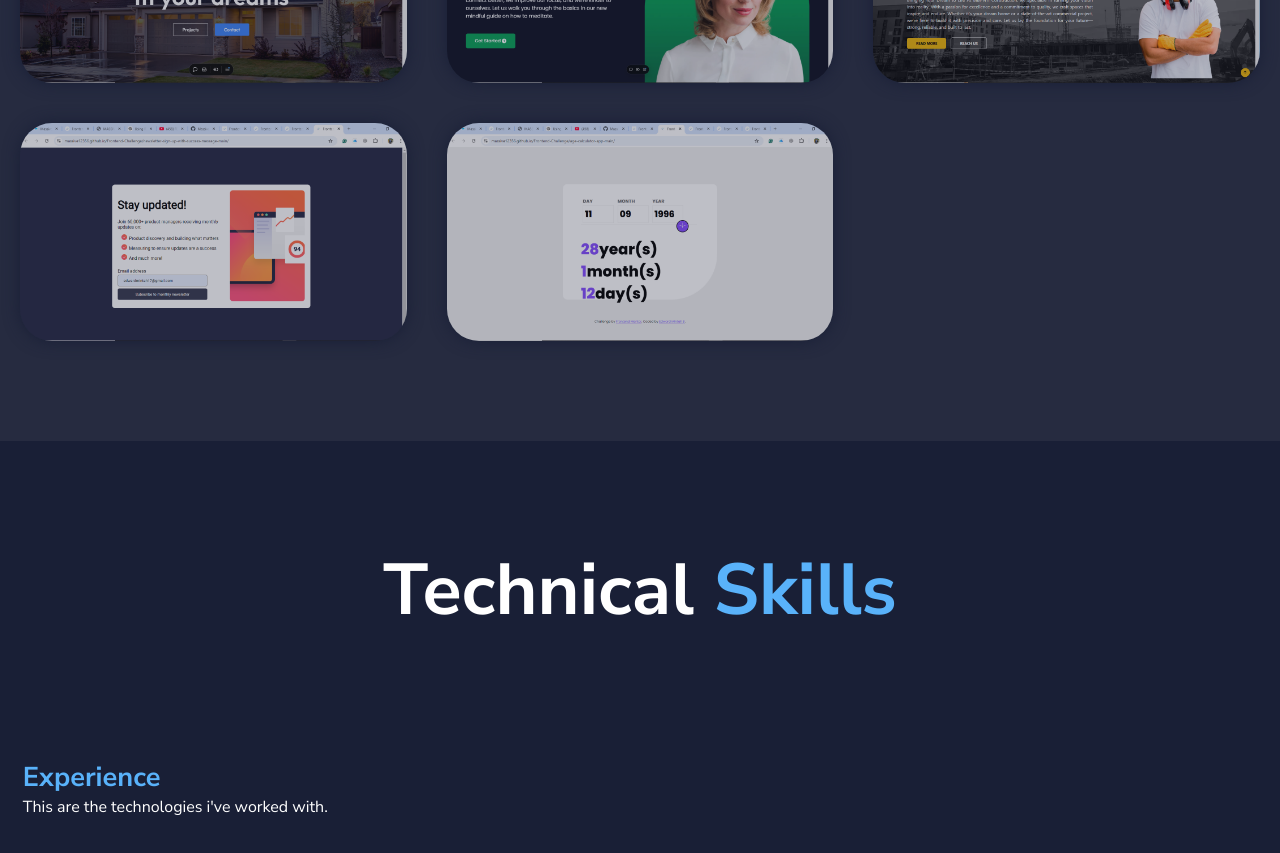
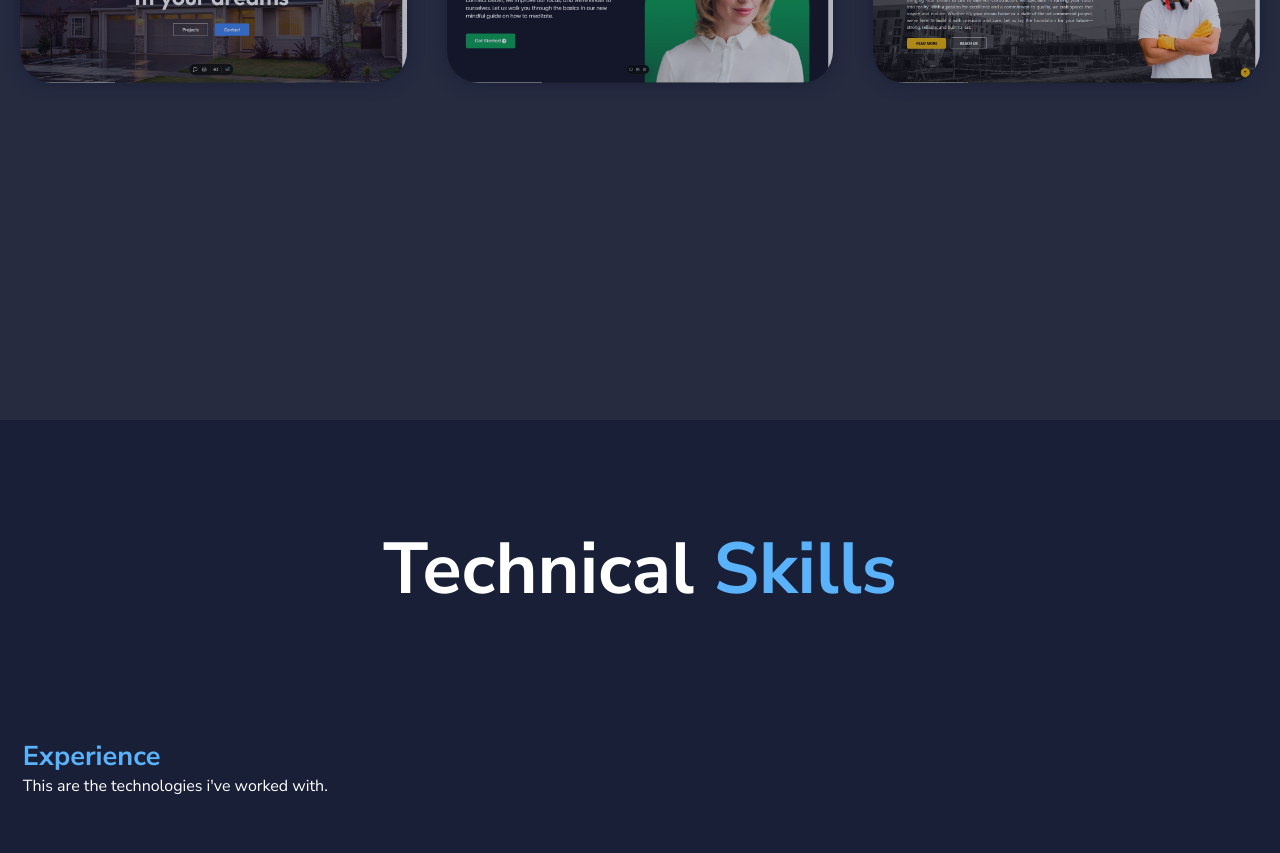
Before and after one commit to Massive12356/PortFolio, a React (Vite) app: page / in a window 1280 px wide. Shown: the part 2860-3713 px from the top of the page. Built offline with nearby package versions, Linux system fonts and the light colour scheme.

Commit message:
updated portfolio section

```diff
--- a/Components/Pages/Portfolio.jsx
+++ b/Components/Pages/Portfolio.jsx
@@ -1,7 +1,5 @@
 import React from 'react'
 import Mentalhealth from '../../src/assets/mentalHealth.png'
-import newsLetter from '../../src/assets/newsLetter.png'
-import AgeCalProject from '../../src/assets/AgeCal.png'
 import estatePic from '../../src/assets/estate.png'
 import  pic1 from '../../src/assets/construction pic.png';
 import  Logo from '../../src/assets/external-link-svgrepo-com.svg';
@@ -35,22 +33,6 @@ const Portfolio = () => {
                     <a href="https://construction-app-nine.vercel.app/" target="_blank"><img src={Logo} alt="External Link" className="link" /></a>
                 </div>
             </div>
-            <div className="portfolio-box">
-                <img src={newsLetter} alt=""/>
-                <div className="portfolio-layer">
-                    <h4>NEWS LETTER SIGNUP PAGE</h4>
-                    <p>This  newsletter sign-up page is a web page designed to collect user email addresses for subscribing to regular updates, promotions, or content</p>
-                    <a href="https://massive12356.github.io/Frontend-Challenge/newsletter-sign-up-with-success-message-main/" target="_blank"><img src={Logo} alt="External Link" className="link" /></a>
-                </div>
-            </div>
-            <div className="portfolio-box">
-                <img src={AgeCalProject} alt=""/>
-                <div className="portfolio-layer">
-                    <h4>AGE CALCULATOR</h4>
-                    <p>This age calculator determines a person's age based on their birthdate by calculating the difference between the current date and the provided birthdate.</p>
-                    <a href="https://massive12356.github.io/Frontend-Challenge/age-calculator-app-main/" target="_blank"><img src={Logo} alt="External Link" className="link" /></a>
-                </div>
-            </div>
         </div>
     </div>
   )
```
